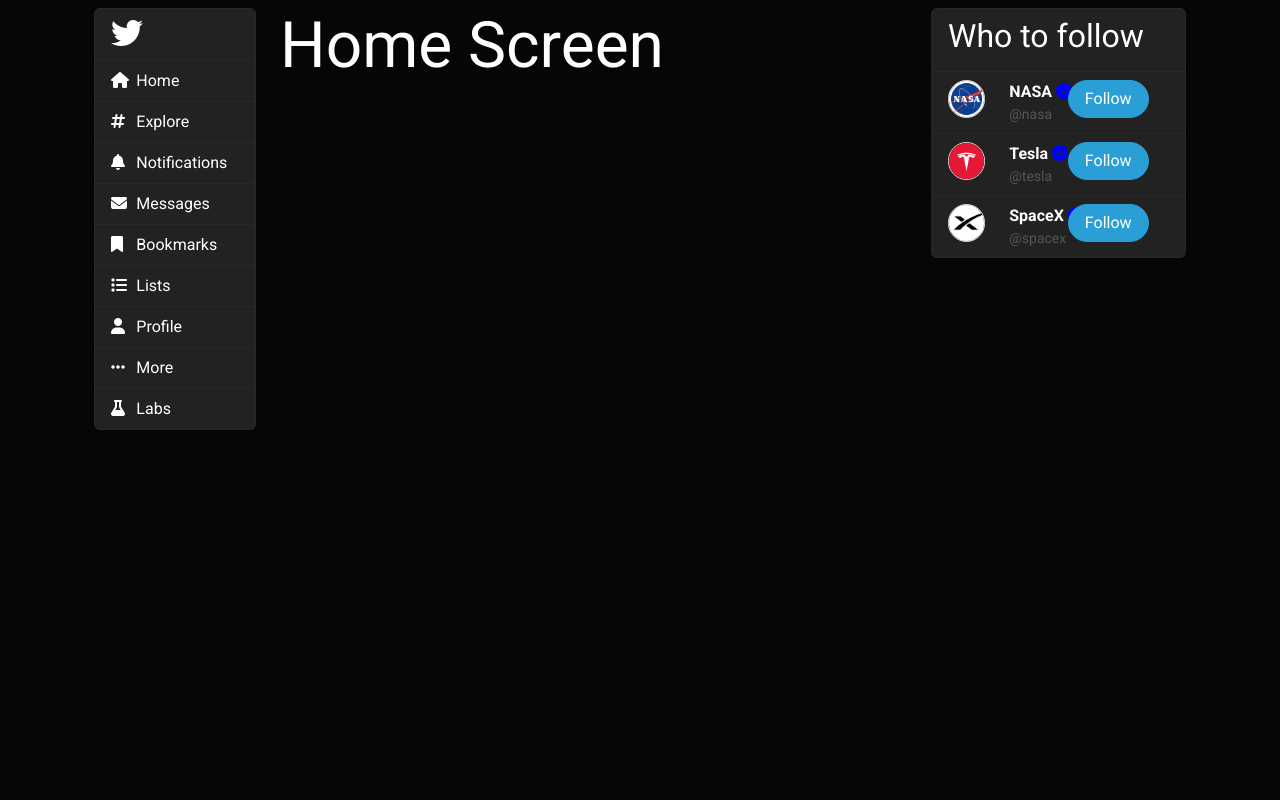
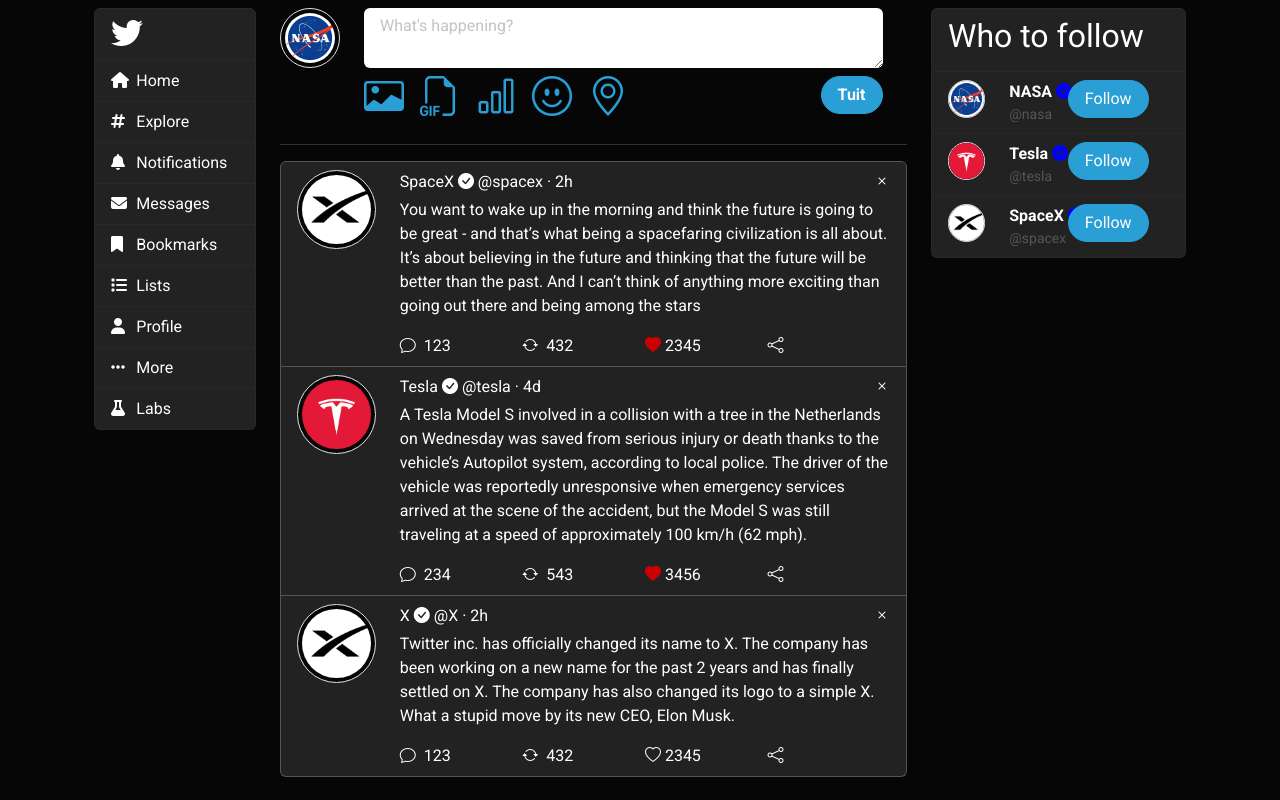
Before and after one commit to anjulo/tuiter-react-web-app, a React (Create React App) app: page /tuiter in a window 1280 px wide. Built offline with nearby package versions, Linux system fonts and the light colour scheme.

Commit message:
Implement home using redux application state

```diff
--- a/src/labs/a7/redux-examples/index.js
+++ b/src/labs/a7/redux-examples/index.js
@@ -3,7 +3,7 @@
 import todos from "./reducers/todos-reducer";
 import HelloReduxExampleComponent from "./hello-redux-example-component";  // // import the component that consumes the data
 import { Provider } from "react-redux";   // import Provider which will deliver the data
-import { createStore } from "redux"       // import createStore to store data from reducers
+// import { createStore } from "redux"       // import createStore to store data from reducers
 import { configureStore } from "@reduxjs/toolkit";  // import the configureStore function
 import Todos from "./todos-component";             // import new component to render todos
 
--- a/src/tuiter/home/index.js
+++ b/src/tuiter/home/index.js
@@ -1,9 +1,12 @@
 import React from 'react';
+import TuitsList from '../tuits';
+import WhatsHappening from './whats-happening';
 
 const Home = () => {
   return (
     <div>
-      <h1>Home Screen</h1>
+      <WhatsHappening/>
+      <TuitsList/>
     </div>
   )
 }
--- /dev/null
+++ b/src/tuiter/home/whats-happening.js
@@ -0,0 +1,38 @@
+import React, { useState } from "react";
+import { useDispatch } from "react-redux";
+import { createTuit } from "../reducers/tuits-reducer";
+
+const WhatsHappening = () => {
+  let [whatsHappening, setWhatsHappening] = useState('');
+  const dispatch = useDispatch();
+  return (
+    <div className="row">
+      <div className="col-auto">
+        <img src="../images/nasa.jpg" className="img-thumbnail rounded-circle" width={60} />
+      </div>
+      <div className="col-10">
+        <textarea value={whatsHappening} placeholder="What's happening?"
+          className="form-control border-0"
+          onChange={(event) => setWhatsHappening(event.target.value)}>
+        </textarea>
+        <div>
+          <div className="text-primary fs-3">
+            <i className="bi bi-card-image me-3"></i>
+            <i className="bi bi-filetype-gif me-3"></i>
+            <i className="bi bi-bar-chart me-3"></i>
+            <i className="bi bi-emoji-smile me-3"></i>
+            <i className="bi bi-geo-alt"></i>
+            <button
+              className="rounded-pill btn btn-primary float-end mt-2 ps-3 pe-3 fw-bold"
+              onClick={(tuit) => dispatch(createTuit(whatsHappening))}
+            >
+              Tuit
+            </button>
+          </div>
+        </div>
+      </div>
+      <div className="col-12"><hr /></div>
+    </div>
+  );
+}
+export default WhatsHappening;
--- a/src/tuiter/index.js
+++ b/src/tuiter/index.js
@@ -11,11 +11,13 @@
 import { Provider } from "react-redux";                   // import the Provider component
 import userReducer from "./reducers/user-reducer";        // import the reducer
 import postsReducer from "./reducers/posts-reducer";
+import tuitsReducer from "./reducers/tuits-reducer";
 
 const store = configureStore({
   reducer: {
     users: userReducer,
     posts: postsReducer,
+    tuits: tuitsReducer
   }
 })
 
@@ -32,6 +34,7 @@
           <div className="col-6 col-sm-11 col-md-10 col-lg-8 col-xl-7 col-xxl-7">
             <Routes>
               <Route path="/" element={<Home />} />
+              <Route path="/home" element={<Home />} />
               <Route path="/explore" element={<ExploreComponent />} />
               <Route path="/profile" element={<Profile />} />
             </Routes>
--- a/src/tuiter/navigation-sidebar/index.js
+++ b/src/tuiter/navigation-sidebar/index.js
@@ -6,10 +6,9 @@
 const NavigationSidebar = () => {
   const { pathname } = useLocation();
   const parts = pathname.split('/');
-  console.log(parts);
   return (
     <div className="list-group">
-      <Link to="/tuiter" className="list-group-item"><i class="fab fa-twitter me-1 fa-2x"></i></Link>
+      <Link to="/tuiter" className="list-group-item"><i className="fab fa-twitter me-1 fa-2x"></i></Link>
       <Link to="/tuiter/home" className={`list-group-item ${parts.at(-1) === "" || parts.at(-1) === "home" ? 'active' : ''}`}>
         <div className="row">
           <div className="col-12 col-xl-2 col-xxl-2"><i className="fas fa-home me-1"></i> </div>
--- /dev/null
+++ b/src/tuiter/reducers/data/tuits.json
@@ -0,0 +1,44 @@
+[
+  {
+    "_id": 234,
+    "topic": "Space",
+    "userName": "SpaceX",
+    "time": "2h",
+    "title": "100s of SpaceX Starships land on Mars after a 6 month journey. 1000s of Martian colonists being building Mars Base 1",
+    "image": "spaceX.jpg",
+    "liked": true,
+    "replies": 123,
+    "retuits": 432,
+    "likes": 2345,
+    "handle": "@spacex",
+    "tuit": "You want to wake up in the morning and think the future is going to be great - and that’s what being a spacefaring civilization is all about. It’s about believing in the future and thinking that the future will be better than the past. And I can’t think of anything more exciting than going out there and being among the stars"
+  },
+  {
+    "_id": 456,
+    "topic": "EV",
+    "userName": "Tesla",
+    "time": "4d",
+    "title": "Autopilot prevents serious injury or death of driver in Model S collision in Netherlands",
+    "image": "tesla.jpg",
+    "liked": true,
+    "replies": 234,
+    "retuits": 543,
+    "likes": 3456,
+    "handle": "@tesla",
+    "tuit": "A Tesla Model S involved in a collision with a tree in the Netherlands on Wednesday was saved from serious injury or death thanks to the vehicle’s Autopilot system, according to local police. The driver of the vehicle was reportedly unresponsive when emergency services arrived at the scene of the accident, but the Model S was still traveling at a speed of approximately 100 km/h (62 mph)."
+  },
+  {
+    "_id": 236,
+    "topic": "X",
+    "userName": "X",
+    "time": "2h",
+    "title": "Twitter formallly changes name to X",
+    "image": "spaceX.jpg",
+    "liked": false,
+    "replies": 123,
+    "retuits": 432,
+    "likes": 2345,
+    "handle": "@X",
+    "tuit": "Twitter inc. has officially changed its name to X. The company has been working on a new name for the past 2 years and has finally settled on X. The company has also changed its logo to a simple X. What a stupid move by its new CEO, Elon Musk."
+  }
+]
--- /dev/null
+++ b/src/tuiter/reducers/tuits-reducer.js
@@ -0,0 +1,49 @@
+import { createSlice } from "@reduxjs/toolkit";
+import tuitsArray from "./data/tuits.json"
+
+const currentUser = {
+  "userName": "NASA",
+  "handle": "@nasa",
+  "image": "nasa.jpg",
+};
+
+const templateTuit = {
+  ...currentUser,
+  "topic": "Space",
+  "time": "now",
+  "liked": false,
+  "replies": 0,
+  "retuits": 0,
+  "likes": 0,
+}
+
+
+const tuitsReducer = createSlice({
+  name: 'tuits',
+  initialState: tuitsArray,
+  reducers: {
+    toggleLike(state, action) {
+      const tuit = state.find(tuit => tuit._id === action.payload)
+      tuit.liked = !tuit.liked
+      if (tuit.liked)
+        tuit.likes++
+      else
+        tuit.likes--
+    },
+    createTuit(state, action) {
+      const newTuit = {
+        ...templateTuit,
+        _id: (new Date()).getTime(),
+        tuit: action.payload,
+      }
+      state.unshift(newTuit)
+    },
+    deleteTuit(state, action) {
+      const index = state.findIndex(tuit => tuit._id === action.payload)
+      state.splice(index, 1)
+    }
+  }
+})
+
+export const { toggleLike, createTuit, deleteTuit} = tuitsReducer.actions;
+export default tuitsReducer.reducer;
--- /dev/null
+++ b/src/tuiter/tuits/TuitStats.js
@@ -0,0 +1,43 @@
+import React from "react";
+import { toggleLike } from "../reducers/tuits-reducer";
+import { useDispatch } from "react-redux";
+
+const TuitStats = ({ tuit }) => {
+  console.log(tuit)
+  const dispatch = useDispatch();
+  return (
+    <div className="row">
+      <div className="col-3">
+        <bi className="bi bi-chat me-1"></bi> {tuit.replies}
+      </div>
+      <div className="col-3">
+        <bi className="bi bi-arrow-repeat me-1"></bi> {tuit.retuits}
+      </div>
+      {
+        !tuit.liked &&
+        <div className="col-3">
+          <bi
+            className="bi bi-heart me-1"
+            onClick = {() => dispatch(toggleLike(tuit._id))}
+          ></bi>
+          {tuit.likes}
+        </div>
+      }
+      {
+        tuit.liked &&
+        <div className="col-3">
+          <bi
+            className="bi bi-heart-fill text-danger me-1"
+            onClick = {() => dispatch(toggleLike(tuit._id))}
+          ></bi>
+          {tuit.likes}
+        </div>
+      }
+      <div className="col-3">
+        <bi className="bi bi-share"></bi>
+      </div>
+    </div>
+  )
+}
+
+export default TuitStats;
--- /dev/null
+++ b/src/tuiter/tuits/TuitsItem.js
@@ -0,0 +1,38 @@
+import React from "react";
+import TuitStats from "./TuitStats";
+import { useDispatch } from "react-redux";
+import { deleteTuit } from "../reducers/tuits-reducer";
+
+const TuitItem = ({ tuit }) => {
+  const dispatch = useDispatch()
+  return (
+    <li className="list-group-item border-secondary">
+      <div className="row">
+        <div className="col-2">
+          <img className="img-thumbnail rounded-circle img-fluid" src={"../images/" + tuit.image} alt="wtf" />
+        </div>
+        <div className="col-10">
+          <div className="mb-1">
+            {tuit.userName} <bi className="bi bi-check-circle-fill"></bi> {tuit.handle} · {tuit.time}
+            <bi
+              className="bi bi-x float-end"
+              onClick={() => {dispatch(deleteTuit(tuit._id))}}
+            >
+            </bi>
+          </div>
+          <div className="mb-3">
+            {tuit.tuit}
+          </div>
+          <div className="row">
+            <TuitStats
+              tuit={tuit} />
+          </div>
+        </div>
+
+      </div>
+    </li>
+  )
+
+}
+
+export default TuitItem;
--- /dev/null
+++ b/src/tuiter/tuits/index.js
@@ -0,0 +1,24 @@
+import React from "react"
+import { useSelector, useDispatch } from "react-redux"
+import TuitItem from "./TuitsItem"
+
+
+
+const TuitsList = () => {
+  const tuitsArray = useSelector(state => state.tuits)
+  return (
+    <ul className="list-group">
+      {
+        tuitsArray.map(tuit =>
+          <TuitItem
+            key={tuit._id}
+            tuit={tuit}
+          />
+        )
+      }
+    </ul>
+  )
+}
+
+
+export default TuitsList;
```
Also changed, not shown: src/tuiter/reducers/hahareducer.js (deleted, +0 -10 lines), src/images/x-logo.jpg (added).
